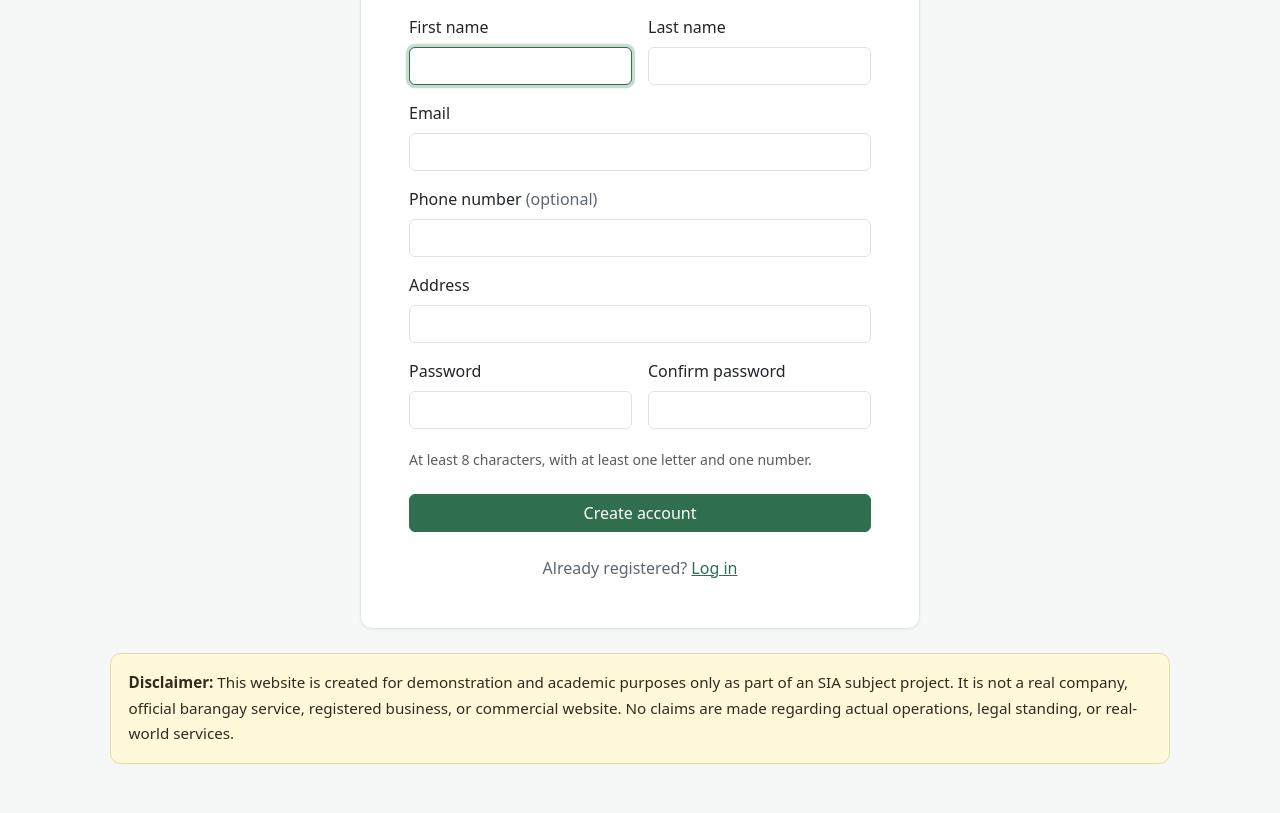
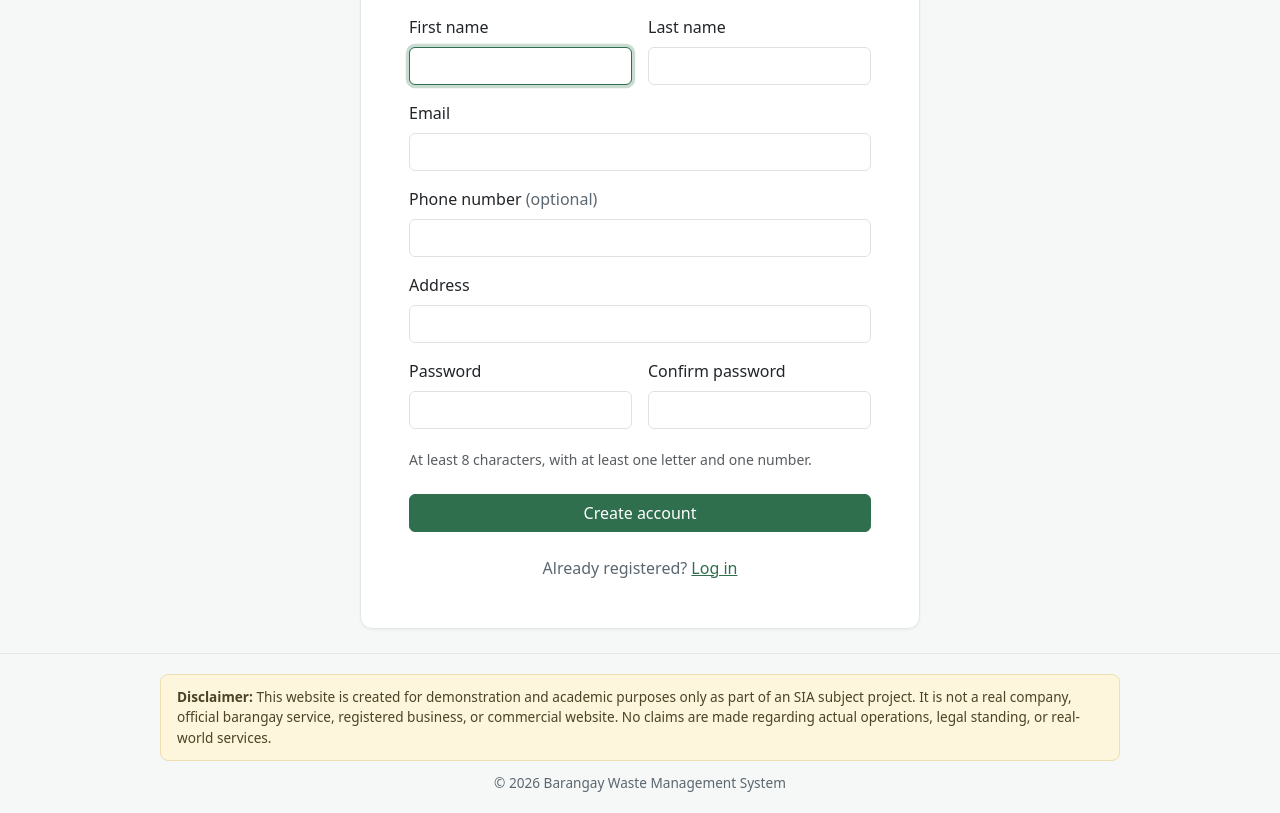
Before and after one commit to zonum11/waste-management, a PHP site: page /waste-management/public/register.html in a window 1280 px wide. Shown: the part 203-1016 px from the top of the page. Before the commit the page ends 967 px from the top, so only its background shows below. Run offline with PHP 8.4, Linux system fonts and the light colour scheme.

Commit message:
Update waste management system

```diff
--- a/api/helpers/PhotoUpload.php
+++ b/api/helpers/PhotoUpload.php
@@ -2,7 +2,7 @@
 // Handles the optional photo on a waste report, with strict upload checks.
 class PhotoUpload
 {
-    private const MAX_BYTES = 2 * 1024 * 1024;
+    private const MAX_BYTES = 5 * 1024 * 1024;
     private const TYPES = ['image/jpeg' => 'jpg', 'image/png' => 'png', 'image/webp' => 'webp'];
     private const NAME_PATTERN = '/^[a-f0-9]{32}\.(jpg|png|webp)$/';
 
@@ -21,13 +21,13 @@ class PhotoUpload
             return 'Upload a single photo.';
         }
         if ($file['error'] === UPLOAD_ERR_INI_SIZE || $file['error'] === UPLOAD_ERR_FORM_SIZE) {
-            return 'Photo must be 2 MB or smaller.';
+            return 'Photo must be 5 MB or smaller.';
         }
         if ($file['error'] !== UPLOAD_ERR_OK || !is_uploaded_file($file['tmp_name'])) {
             return 'The photo could not be uploaded. Please try again.';
         }
         if ($file['size'] > self::MAX_BYTES) {
-            return 'Photo must be 2 MB or smaller.';
+            return 'Photo must be 5 MB or smaller.';
         }
 
         // Check the real file contents, not the name or type the browser claims.
--- a/public/css/style.css
+++ b/public/css/style.css
@@ -102,30 +102,25 @@ a:hover { color: var(--brand-dark); }
 /* Stops hidden screen-reader text from widening the page */
 .table-responsive { position: relative; }
 
-/* Academic-project notice shown at the bottom of every page */
+/* Footer with the academic-project notice, kept at the bottom of every page */
+body { min-height: 100vh; display: flex; flex-direction: column; }
+.auth-wrapper { flex: 1; min-height: 0; }
+.site-footer {
+    margin-top: auto;
+    padding: 1.25rem 0;
+    border-top: 1px solid #e3e8e6;
+    text-align: center;
+}
 .disclaimer {
-    margin: 1.5rem auto 0;
-    padding: 1rem 1.1rem;
-    border: 1px solid #e6d9a8;
-    border-radius: 0.65rem;
-    background: #fff8d9;
-    color: #302b1f;
-    font-size: 0.95rem;
-    line-height: 1.7;
-    width: 100%;
-    max-width: 1060px;
-    box-sizing: border-box;
+    padding: 0.75rem 1rem;
+    border: 1px solid #ecdfb0;
+    border-radius: 0.5rem;
+    background: #fdf6dc;
+    color: #4a4326;
+    font-size: 0.85rem;
+    line-height: 1.5;
+    text-align: left;
+    max-width: 960px;
+    margin: 0 auto;
 }
-
-.auth-wrapper {
-    flex-direction: column;
-}
-
-.auth-wrapper .disclaimer {
-    width: 100%;
-    max-width: 1060px;
-}
-
-.auth-card.wide ~ .disclaimer {
-    max-width: 1060px;
-}
+.site-footer-copy { margin: 0.75rem 0 0; font-size: 0.85rem; color: var(--text-muted); }
--- a/public/js/reports.js
+++ b/public/js/reports.js
@@ -1,6 +1,6 @@
 /* reports.js - screens to create, list and view waste reports. */
 
-const MAX_PHOTO_BYTES = 2 * 1024 * 1024;
+const MAX_PHOTO_BYTES = 5 * 1024 * 1024;
 const PHOTO_TYPES = ['image/jpeg', 'image/png', 'image/webp'];
 
 /* new report */
@@ -40,7 +40,7 @@ async function initNewReport() {
         // Quick browser check; the server checks again because it cannot trust the browser.
         const photo = form.elements.photo.files[0];
         if (photo && (!PHOTO_TYPES.includes(photo.type) || photo.size > MAX_PHOTO_BYTES)) {
-            showFieldErrors(form, { photo: 'Photo must be a JPEG, PNG or WebP image of 2 MB or less.' });
+            showFieldErrors(form, { photo: 'Photo must be a JPEG, PNG or WebP image of 5 MB or less.' });
             return;
         }
 
--- a/public/register.html
+++ b/public/register.html
@@ -81,10 +81,16 @@
         </div>
     </div>
 
-    <aside class="disclaimer" role="note">
-        <strong>Disclaimer:</strong> This website is created for demonstration and academic purposes only as part of an SIA subject project. It is not a real company, official barangay service, registered business, or commercial website. No claims are made regarding actual operations, legal standing, or real-world services.
-    </aside>
 </main>
+
+<footer class="site-footer">
+    <div class="container">
+        <aside class="disclaimer" role="note">
+            <strong>Disclaimer:</strong> This website is created for demonstration and academic purposes only as part of an SIA subject project. It is not a real company, official barangay service, registered business, or commercial website. No claims are made regarding actual operations, legal standing, or real-world services.
+        </aside>
+        <p class="site-footer-copy">&copy; 2026 Barangay Waste Management System</p>
+    </div>
+</footer>
 
 <script src="js/api.js"></script>
 <script src="js/auth.js"></script>
```
Also changed, not shown: public/admin-reports.html (+9 -3 lines), public/admin-schedules.html (+9 -3 lines), public/admin.html (+9 -3 lines), public/login.html (+9 -3 lines), public/my-reports.html (+9 -3 lines), public/report-new.html (+10 -4 lines), public/report.html (+9 -3 lines), public/resident.html (+9 -3 lines), tests/report_test.php (+3 -3 lines), README.md.
